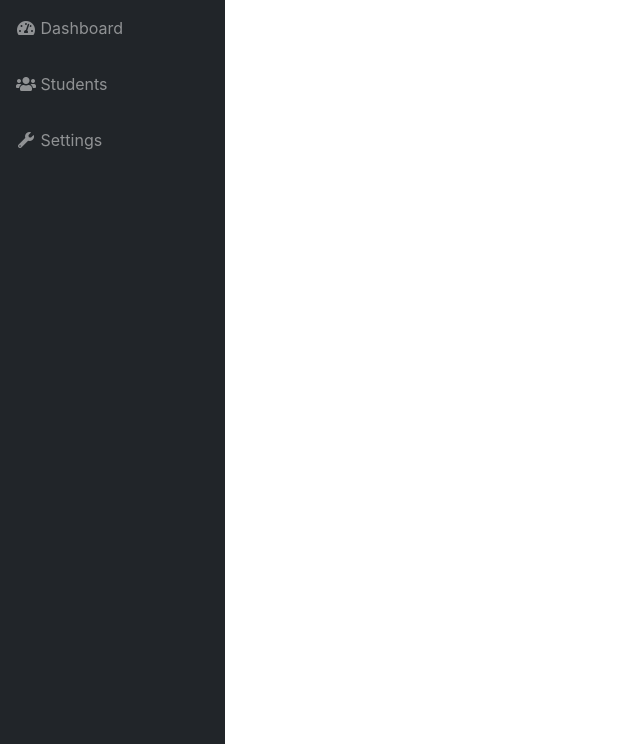
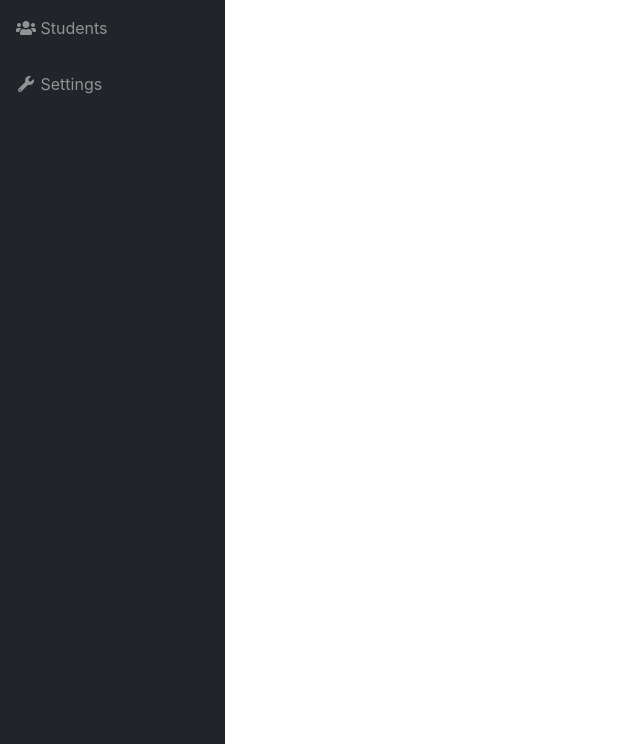
Before and after one commit to rickyx12/attendance-system, a CodeIgniter app: the page made by application/views/includes/header.php in a window 1280 px wide. Shown: the part 56-800 px from the top of the page, without its empty margins (0-640 px from the left). Run offline with CodeIgniter, Linux system fonts and the light colour scheme; data that the repository does not hold is empty; some libraries are stand-ins or nearby versions.

Commit message:
hide dashboard menu

```diff
--- a/application/views/includes/sidebar.php
+++ b/application/views/includes/sidebar.php
@@ -3,7 +3,7 @@
     <!-- Sidebar -->
     <ul class="sidebar navbar-nav">
 
-      <?php if($page == 'dashboard-page'): ?>
+<!--       <?php if($page == 'dashboard-page'): ?>
         <li id="dashboard-nav" class="nav-item active">
       <?php else: ?>
         <li id="dashboard-nav" class="nav-item">
@@ -14,7 +14,7 @@
           <span>Dashboard</span>
         </a>
       </li>
-
+ -->
 
       <?php if($page == 'students-page'): ?>
         <li id="students-nav" class="nav-item active">
```
